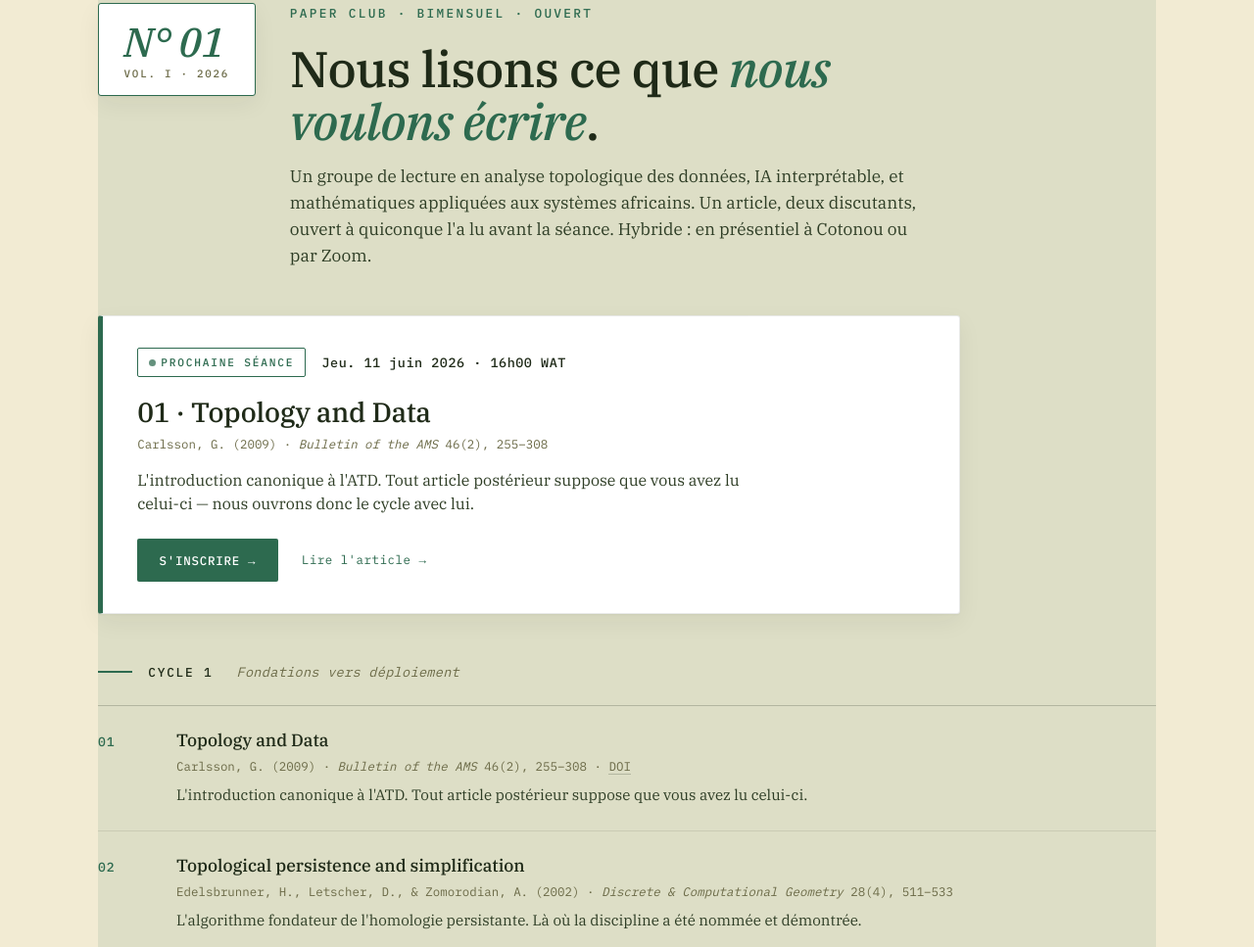
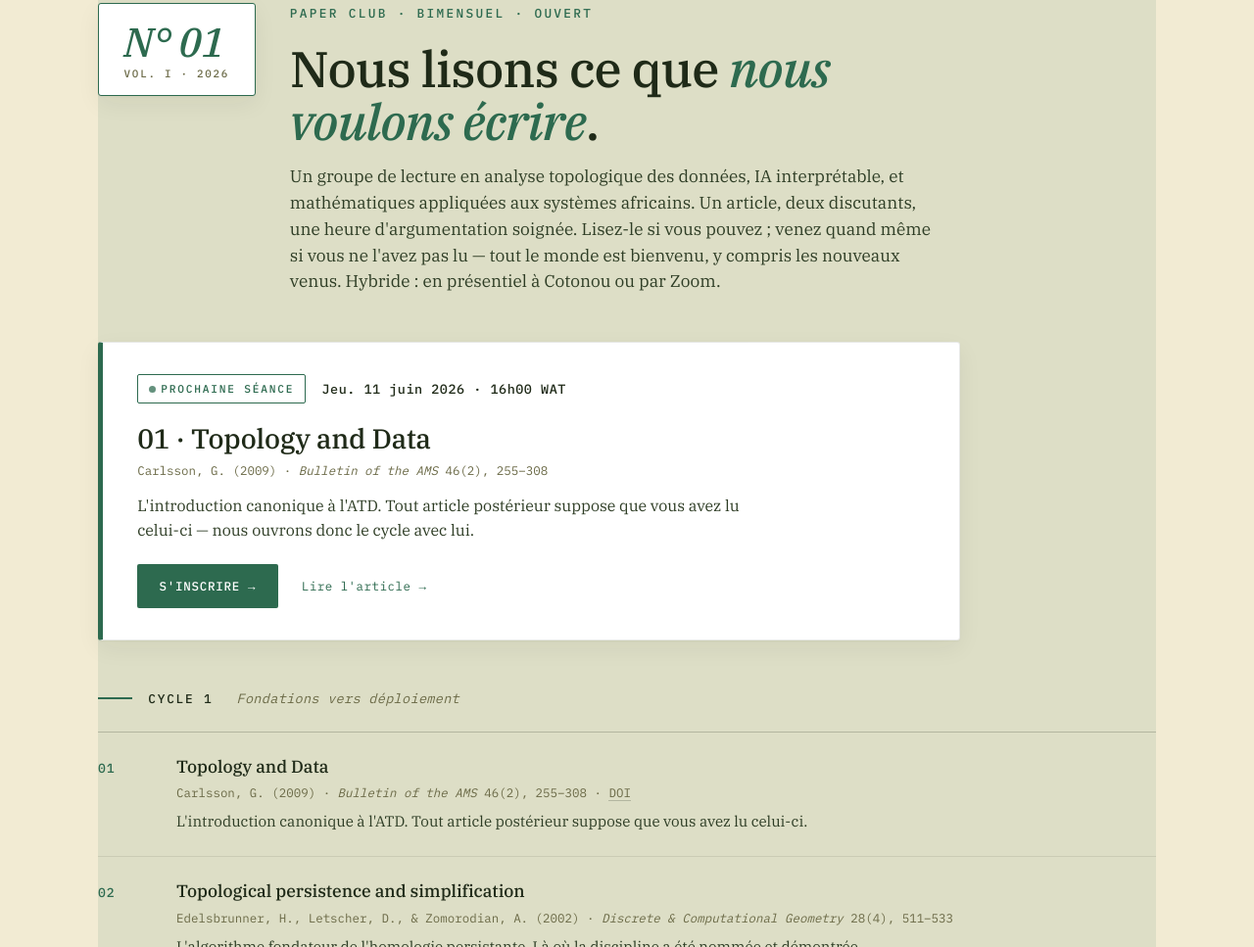
Before and after one commit to AIRINA-Labs/AIRINA-Labs, a plain HTML site: page accueil.html in a window 1280 px wide. Shown: the part 3167-4134 px from the top of the page at 98% size. Drawn offline with Linux system fonts and the light colour scheme.

Commit message:
Paper Club lede: open the door wider
Drops the 'open to anyone who has read it' gate (read as gatekeeping) and replaces it with 'read it if you can; come anyway if you can't — everyone is welcome, including first-timers.' Rigor signal preserved (two discussants, an hour of careful argument). Mirrored to FR.

```diff
--- a/accueil.html
+++ b/accueil.html
@@ -592,7 +592,7 @@ section.paper-club { padding: 6.5rem 0; background: var(--research-soft); border
     <div>
       <div class="paper-club-eyebrow">Paper Club · Bimensuel · Ouvert</div>
       <h1 class="paper-club-title">Nous lisons ce que <em>nous voulons écrire</em>.</h1>
-      <p class="paper-club-lede">Un groupe de lecture en analyse topologique des données, IA interprétable, et mathématiques appliquées aux systèmes africains. Un article, deux discutants, ouvert à quiconque l'a lu avant la séance. Hybride : en présentiel à Cotonou ou par Zoom.</p>
+      <p class="paper-club-lede">Un groupe de lecture en analyse topologique des données, IA interprétable, et mathématiques appliquées aux systèmes africains. Un article, deux discutants, une heure d'argumentation soignée. Lisez-le si vous pouvez ; venez quand même si vous ne l'avez pas lu &mdash; tout le monde est bienvenu, y compris les nouveaux venus. Hybride : en présentiel à Cotonou ou par Zoom.</p>
     </div>
   </div>
 
```
Also changed, not shown: index.html (+1 -1 lines).
